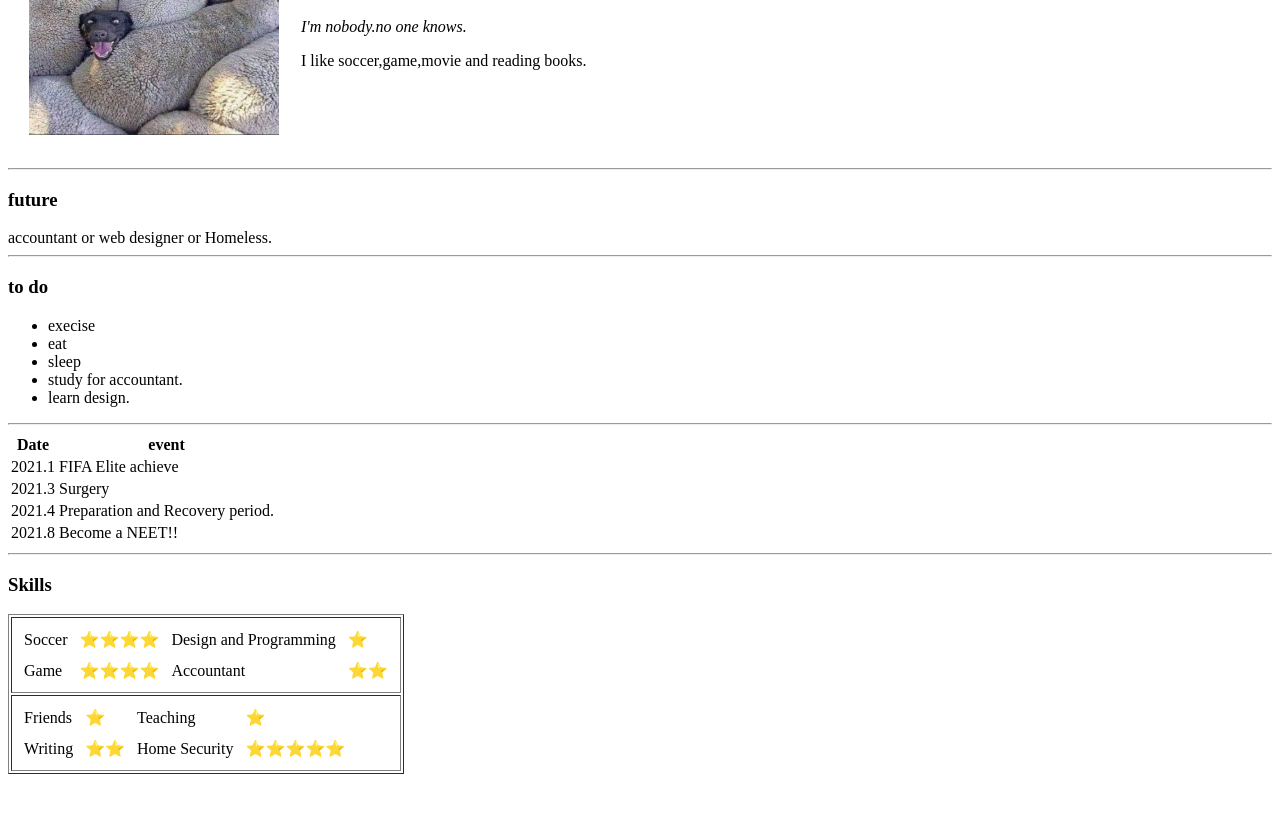
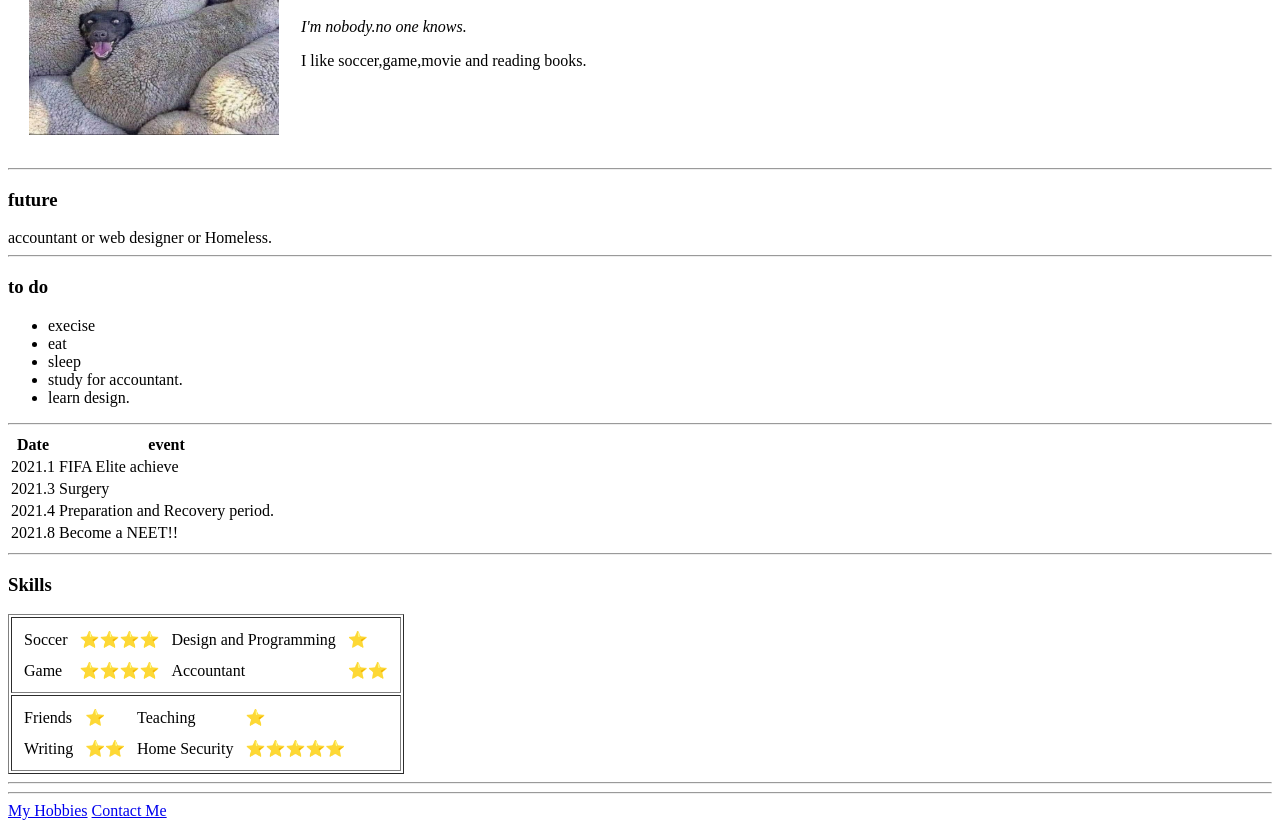
Before and after one commit to unagicule/cv, a plain HTML site: page index.html in a window 1280 px wide. Shown: the part 144-972 px from the top of the page. Before the commit the page ends 926 px from the top, so only its background shows below. Drawn offline with Linux system fonts and the light colour scheme.

Commit message:
Add files via upload

```diff
--- a/index.html
+++ b/index.html
@@ -94,6 +94,9 @@
       </tr>
     </table>
 
-
+    <hr>
+    <hr>
+    <a href="hobbies.html">My Hobbies</a>
+    <a href="contactme.html">Contact Me</a>
   </body>
 </html>
```
Also changed, not shown: hobbies.html (added, +15 -0 lines).
